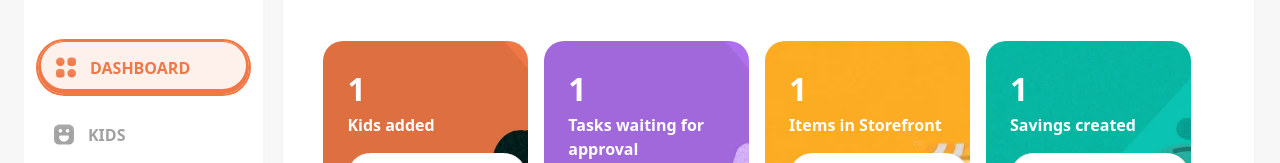
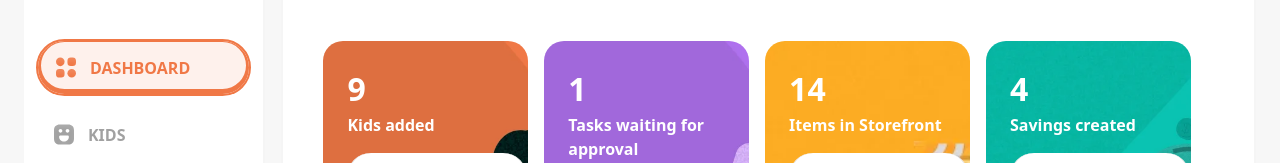
Before and after one commit to back2living/parents-dash, a Next.js app: page /dashboard in a window 1280 px wide. Shown: the part 161-324 px from the top of the page. Built offline with nearby package versions, Linux system fonts and the light colour scheme.

Commit message:
dashboard updated

```diff
--- a/src/components/routes/dashboard/QuickAccess.tsx
+++ b/src/components/routes/dashboard/QuickAccess.tsx
@@ -1,4 +1,5 @@
 import Card from "@/components/shared/Card";
+import {kidsData, savingsData, shopData} from "@/constants/data";
 
 const QuickAccess = () => {
     return (
@@ -10,7 +11,7 @@ const QuickAccess = () => {
                 <Card
                     textColor={"white"}
                     text={"Kids added"}
-                    count={1}
+                    count={kidsData.length}
                     img={"kids-bg.webp"}
                     link={{name: "Add kids", path: "/kids", textColor: "#F07846"}}
                 />
@@ -24,14 +25,14 @@ const QuickAccess = () => {
                 <Card
                     textColor={"white"}
                     text={"Items in Storefront"}
-                    count={1}
+                    count={shopData.length}
                     img={"store-bg.webp"}
                     link={{name: "Store Items", path: "/store", textColor: "#FDBA2D"}}
                 />
                 <Card
                     textColor={"white"}
                     text={"Savings created"}
-                    count={1}
+                    count={savingsData.length}
                     img={"savings-bg.webp"}
                     link={{name: "Set up now", path: "/savings", textColor: "#09C2B2"}}
                 />
--- a/src/components/routes/kids/Kids.tsx
+++ b/src/components/routes/kids/Kids.tsx
@@ -9,7 +9,7 @@ const Kids = () => {
     return (
         <div>
             <div className={"flex-center-between"}>
-                <p className={"text-primary text-md lg:text-lg font-semibold"}>Manage Kids (12)</p>
+                <p className={"text-primary text-md lg:text-lg font-semibold"}>Manage Kids ({kidsData?.length})</p>
                 <button onClick={() => setAddKidModal(true)} className={"w-[150px] lg:w-[200px] primary-btn"}>New kid</button>
             </div>
 
--- a/src/components/routes/kids/kid/ImageUpload.tsx
+++ b/src/components/routes/kids/kid/ImageUpload.tsx
@@ -15,7 +15,7 @@ const ImageUpload = ({file, closeModal}: any) => {
 
                 <div className={"mt-6 lg:mt-12 flex-center gap-6"}>
                     <button onClick={closeModal} className={"white-btn"}>Cancel</button>
-                    <button className={"primary-btn"}>Update image</button>
+                    <button onClick={closeModal} className={"primary-btn"}>Update image</button>
                 </div>
             </div>
         </div>
```
